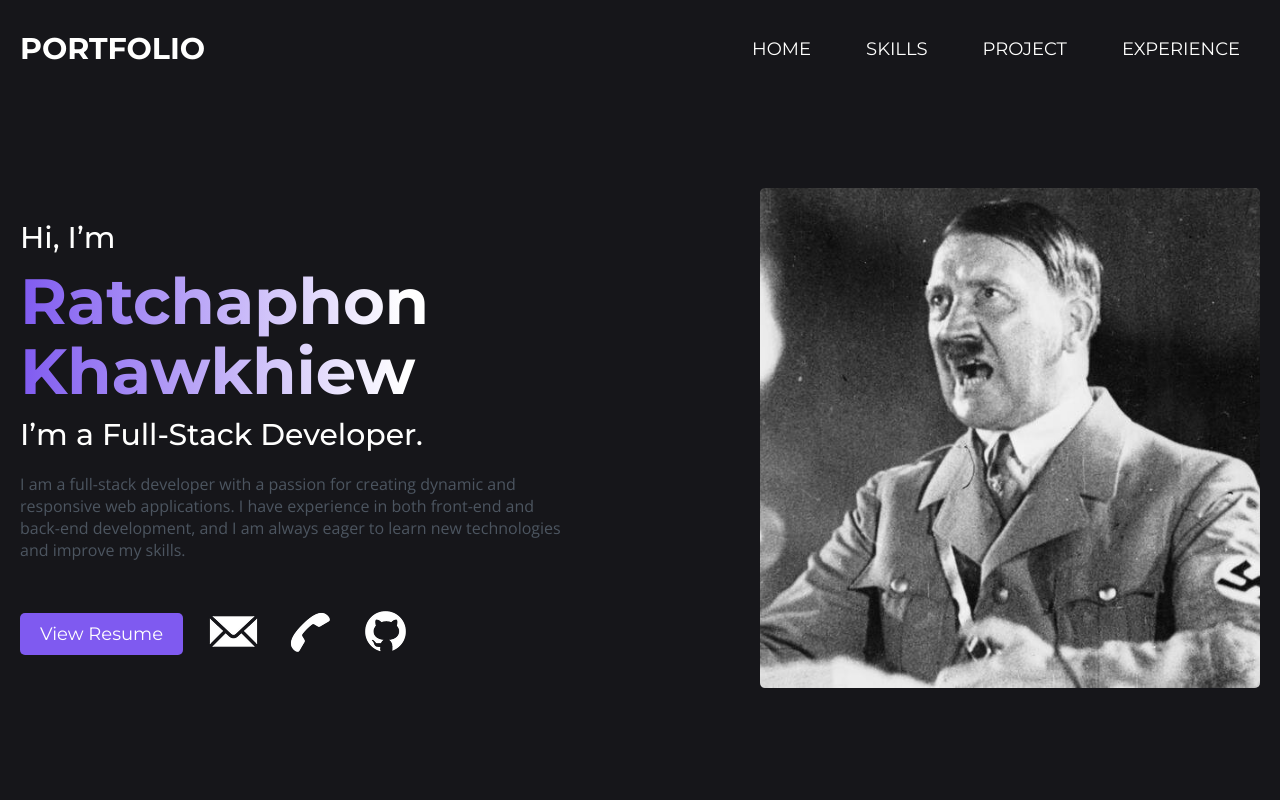
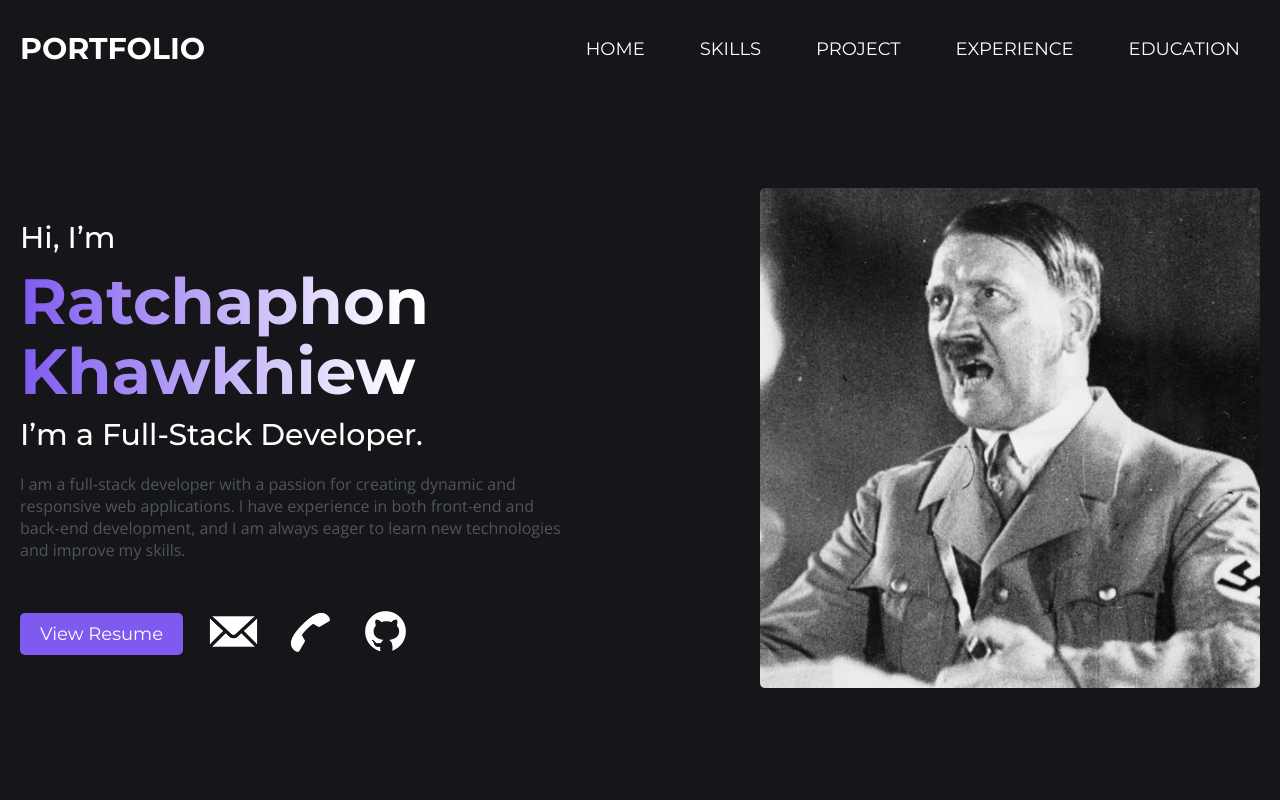
Before and after one commit to BazkilleR/my-portfolio, a React (Vite) app: page / in a window 1280 px wide. Shown: the top 800 px of the page. Built offline with nearby package versions, Linux system fonts and the light colour scheme.

Commit message:
add: make navigator work

```diff
--- a/src/components/Education.jsx
+++ b/src/components/Education.jsx
@@ -1,6 +1,6 @@
 const Education = () => {
   return (
-    <section className="education-section">
+    <section className="education-section" id="education">
       <div className="headline-container">
         <h2 className="headline gradient-purple">Education</h2>
       </div>
--- a/src/components/Experience.jsx
+++ b/src/components/Experience.jsx
@@ -1,6 +1,6 @@
 const Experience = () => {
   return (
-    <section className="experience-section">
+    <section className="experience-section" id="experience">
       <div className="headline-container">
         <h2 className="headline gradient-purple">Experience</h2>
       </div>
--- a/src/components/Footer.jsx
+++ b/src/components/Footer.jsx
@@ -5,7 +5,7 @@ const Footer = () => {
     { href: "#", alt: "github-icon", img: "/icons/github.png" },
   ];
 
-  const navItems = ["HOME", "SKILLS", "PROJECT", "EXPERIENCE"];
+  const navItems = ["HOME", "SKILLS", "PROJECT", "EXPERIENCE", "EDUCATION"];
 
   return (
     <footer>
--- a/src/components/Hero.jsx
+++ b/src/components/Hero.jsx
@@ -1,6 +1,6 @@
 const Hero = () => {
   return (
-    <section className="hero">
+    <section className="hero" id="home">
       <div className="hero-content">
         <div className="hero-text">
           <p className="sub-hero">Hi, I’m</p>
--- a/src/components/Navbar.jsx
+++ b/src/components/Navbar.jsx
@@ -17,16 +17,19 @@ const Navbar = () => {
         <div className="nav-menu" id="navMenu">
           <ul>
             <li>
-              <a href="#">HOME</a>
+              <a href="#home">HOME</a>
             </li>
             <li>
-              <a href="#">SKILLS</a>
+              <a href="#skills">SKILLS</a>
             </li>
             <li>
-              <a href="#">PROJECT</a>
+              <a href="#projects">PROJECT</a>
             </li>
             <li>
-              <a href="#">EXPERIENCE</a>
+              <a href="#experience">EXPERIENCE</a>
+            </li>
+            <li>
+              <a href="#education">EDUCATION</a>
             </li>
           </ul>
         </div>
--- a/src/components/Project.jsx
+++ b/src/components/Project.jsx
@@ -53,7 +53,7 @@ const projectData = {
 
 const Project = () => {
   return (
-    <div className="project-section">
+    <div className="project-section" id="projects">
       <div className="project-content">
         <div className="headline-container">
           <h2 className="headline gradient-purple">Projects</h2>
--- a/src/components/Skill.jsx
+++ b/src/components/Skill.jsx
@@ -36,7 +36,7 @@ const skillSections = [
 
 const Skill = () => {
   return (
-    <section className="skill-section">
+    <section className="skill-section" id="skills">
       <div className="skill-content">
         <div className="headline-container">
           <h2 className="headline gradient-purple">My Skills</h2>
```
